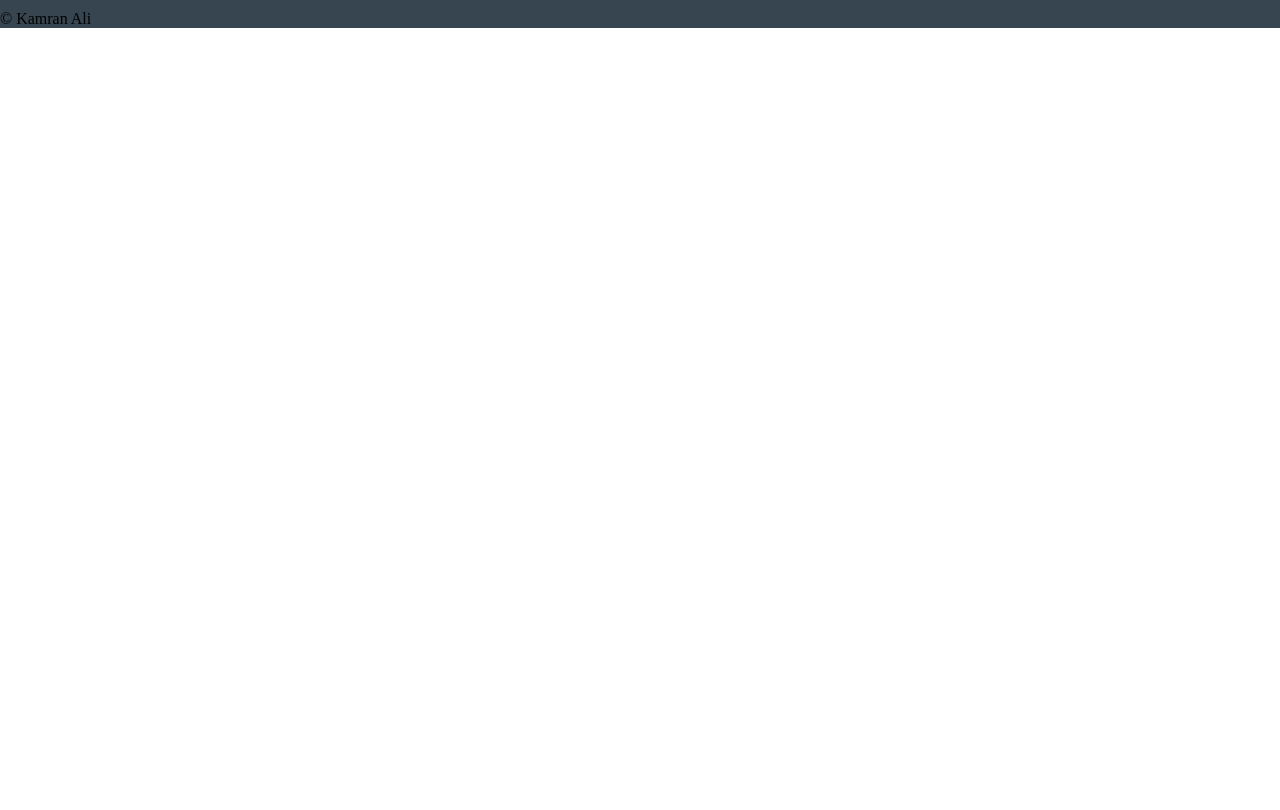
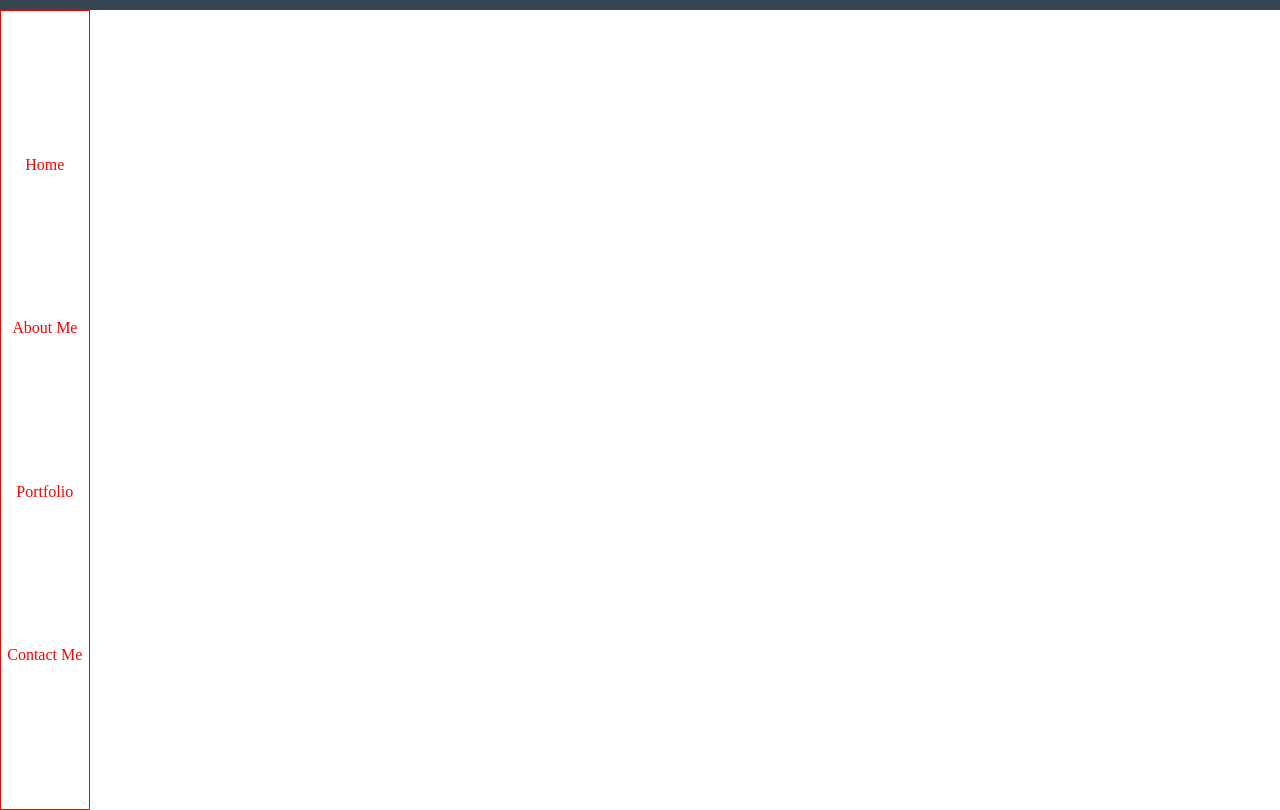
Before and after one commit to kgali21/kam-portfolio, a React app: page / in a window 1280 px wide. Shown: the part 90-900 px from the top of the page. Before the commit the page ends 800 px from the top, so only its background shows below. Built offline with nearby package versions, Linux system fonts and the light colour scheme.

Commit message:
changed header nav bar to side nav bar

```diff
--- a/src/components/App.js
+++ b/src/components/App.js
@@ -1,12 +1,14 @@
 import React from 'react';
 import Header from './Header';
-import Footer from './Footer';
+import SideBarNav from './SideBarNav';
+// import Footer from './Footer';
 
 export default function App() {
   return (
     <>
       <Header />
-      <Footer />
+      <SideBarNav />
+      {/* <Footer /> */}
     </>
   );
 }
--- a/src/components/Header.css
+++ b/src/components/Header.css
@@ -1,5 +1,6 @@
 *{
   margin: 0;
+  box-sizing: border-box;
 }
 
 .Header {
@@ -22,5 +23,5 @@
 }
 
 .Role{
-
+  color: red;
 }
--- a/src/components/Header.js
+++ b/src/components/Header.js
@@ -6,12 +6,12 @@ const Header = () => (
     <header className={styles.Header}>
       <h1 className={styles.Name}>Kamran Ali</h1>
       <h2 className={styles.Role}>Full-Stack Software Developer</h2>
-      <nav className={styles.Nav}>
+      {/* <nav className={styles.Nav}>
         <p>Home</p>
         <p>About Me</p>
         <p>Portfolio</p>
         <p>Contact Me</p>
-      </nav>
+      </nav> */}
     </header>
   </>
 );
--- /dev/null
+++ b/src/components/SideBarNav.css
@@ -0,0 +1,15 @@
+* {
+  margin: 0;
+  box-sizing: border-box;
+}
+
+.Nav {
+  display: flex;
+  flex-direction: column;
+  align-items: center;
+  justify-content: space-evenly;
+  height: 100vh;
+  width: 7vw;
+  color: red;
+  border: red 1px solid;
+}
--- /dev/null
+++ b/src/components/SideBarNav.js
@@ -0,0 +1,17 @@
+import React from 'react';
+import styles from './SideBarNav.css';
+
+const SideBarNav = () => (
+  <>
+    <div className={styles.SideBarNav}>
+      <nav className={styles.Nav}>
+        <p>Home</p>
+        <p>About Me</p>
+        <p>Portfolio</p>
+        <p>Contact Me</p>
+      </nav>
+    </div>
+  </>
+);
+
+export default SideBarNav;
```
